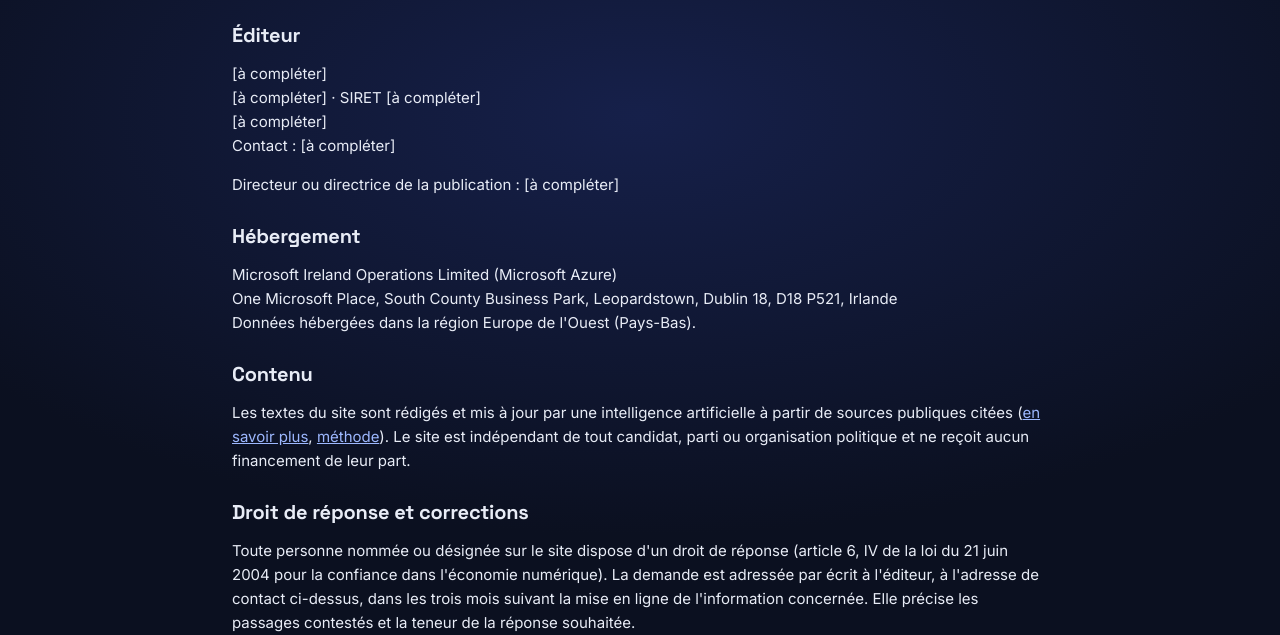
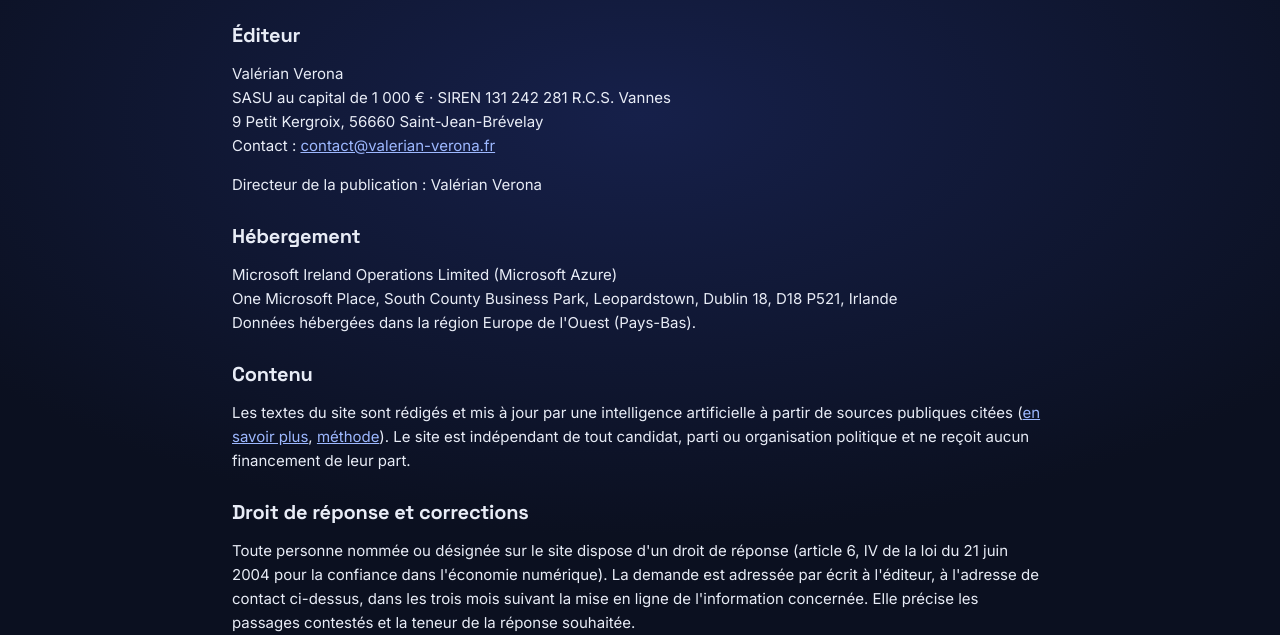
Before and after one commit to ValerianVrn/candidats2027, an Astro site: page /mentions-legales in a window 1280 px wide. Shown: the part 165-800 px from the top of the page. Built offline with nearby package versions, Linux system fonts and the light colour scheme; Astro itself is replaced by a stand-in of ours.

Commit message:
feat: publisher details in the legal notice
Fills in the SASU's identity, registration, registered office,
publication director and contact, so the release check (RELEASE=1)
passes.

Co-Authored-By: Claude Opus 5.5 <noreply@anthropic.com>

```diff
--- a/src/lib/publisher.ts
+++ b/src/lib/publisher.ts
@@ -3,15 +3,16 @@
  * the owner fills these in before the first release. `null` renders a visible « [à compléter] ».
  */
 export const PUBLISHER = {
-  /** Company name or « Prénom Nom (entrepreneur individuel) ». */
-  name: null as string | null,
-  legalForm: null as string | null,
-  siret: null as string | null,
-  address: null as string | null,
+  /** Company name. */
+  name: 'Valérian Verona' as string | null,
+  legalForm: 'SASU au capital de 1 000 €' as string | null,
+  /** Registration, as shown on the Kbis. */
+  registration: 'SIREN 131 242 281 R.C.S. Vannes' as string | null,
+  address: '9 Petit Kergroix, 56660 Saint-Jean-Brévelay' as string | null,
   /** Directeur ou directrice de la publication. */
-  director: null as string | null,
+  director: 'Valérian Verona' as string | null,
   /** Contact address for readers, rights of reply and data requests. */
-  email: null as string | null,
+  email: 'contact@valerian-verona.fr' as string | null,
 };
 
 export const HOST = {
--- a/src/pages/mentions-legales.astro
+++ b/src/pages/mentions-legales.astro
@@ -14,13 +14,13 @@ const v = (x: string | null) => x ?? TODO;
     <p>
       {v(PUBLISHER.name)}
       <br />
-      {v(PUBLISHER.legalForm)} · SIRET {v(PUBLISHER.siret)}
+      {v(PUBLISHER.legalForm)} · {v(PUBLISHER.registration)}
       <br />
       {v(PUBLISHER.address)}
       <br />
-      Contact : {v(PUBLISHER.email)}
+      Contact : {PUBLISHER.email ? <a href={`mailto:${PUBLISHER.email}`}>{PUBLISHER.email}</a> : TODO}
     </p>
-    <p>Directeur ou directrice de la publication : {v(PUBLISHER.director)}</p>
+    <p>Directeur de la publication : {v(PUBLISHER.director)}</p>
 
     <h2>Hébergement</h2>
     <p>
```
Also changed, not shown: docs/launch-checklist.md (+1 -1 lines), CHANGELOG.md.
